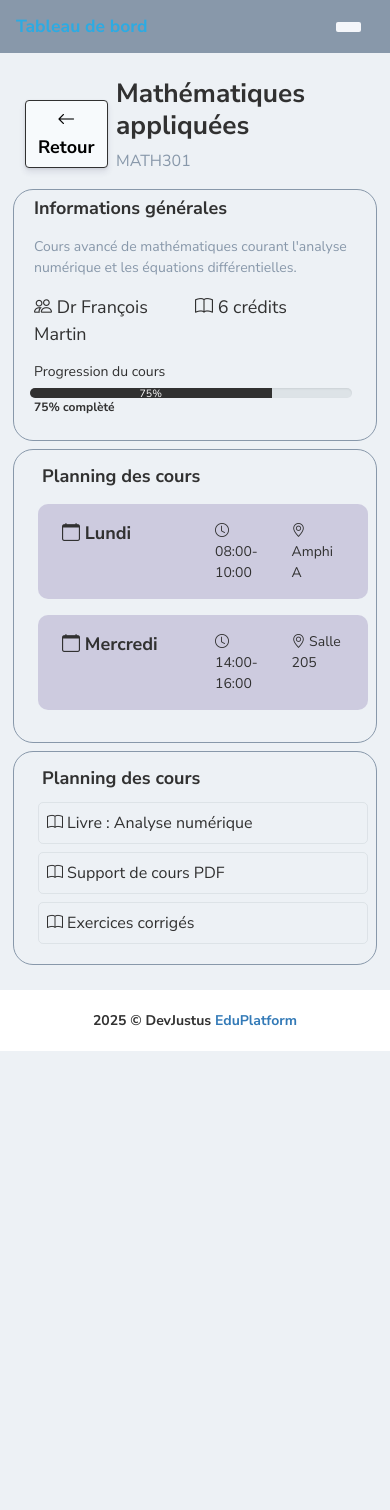
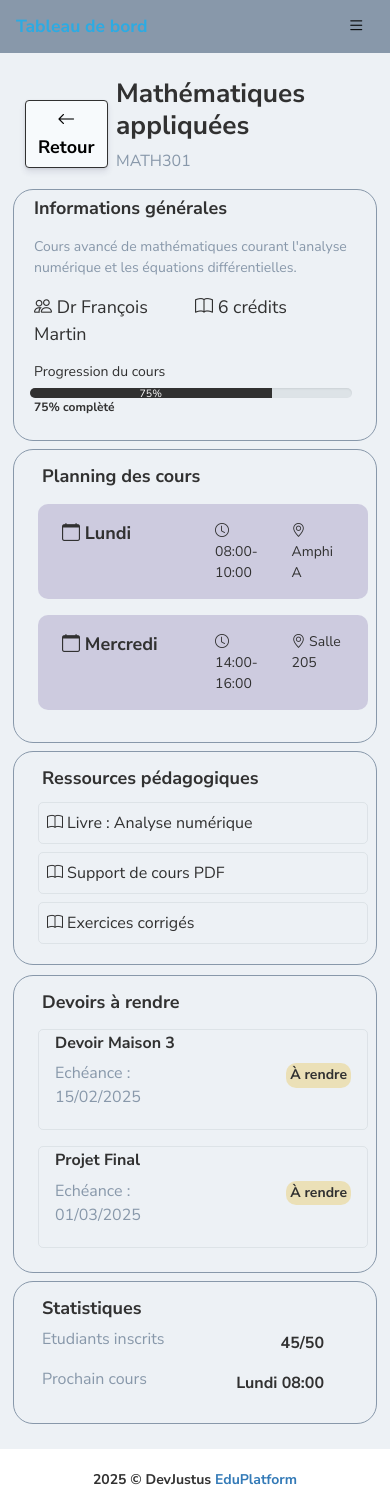
Before and after one commit to justus12s/EduPlatform, a CodeIgniter 4 app: the page made by app/Views/dashboard/details.php in a window 390 px wide. Before the commit the page ends 1051 px from the top, so only its background shows below. Run offline with PHP 8.4 and a stand-in for CodeIgniter, Linux system fonts and the light colour scheme; the template is opened without the code that fills it, so the values that code supplies are empty; some libraries are stand-ins or nearby versions.

Commit message:
fin details et correction notes et hear

```diff
--- a/app/Views/dashboard/authentication_login.php
+++ b/app/Views/dashboard/authentication_login.php
@@ -216,7 +216,7 @@
 
           <button class="navbar-toggler d-block d-md-none" type="button" data-bs-toggle="collapse" data-bs-target="#mainNavbarMobile"
             aria-controls="mainNavbarMobile" aria-expanded="false" aria-label="Toggle navigation">
-            <span class="navbar-toggler-icon"></span>
+            <i class="bi bi-list"></i>
           </button>
 
           <div class="collapse navbar-collapse" id="mainNavbarMobile">
--- a/app/Views/dashboard/authentication_register.php
+++ b/app/Views/dashboard/authentication_register.php
@@ -216,7 +216,7 @@
 
           <button class="navbar-toggler d-block d-md-none" type="button" data-bs-toggle="collapse" data-bs-target="#mainNavbarMobile"
             aria-controls="mainNavbarMobile" aria-expanded="false" aria-label="Toggle navigation">
-            <span class="navbar-toggler-icon"></span>
+            <i class="bi bi-list"></i>
           </button>
 
           <div class="collapse navbar-collapse" id="mainNavbarMobile">
--- a/app/Views/dashboard/blank.php
+++ b/app/Views/dashboard/blank.php
@@ -216,7 +216,7 @@
 
           <button class="navbar-toggler d-block d-md-none" type="button" data-bs-toggle="collapse" data-bs-target="#mainNavbarMobile"
             aria-controls="mainNavbarMobile" aria-expanded="false" aria-label="Toggle navigation">
-            <span class="navbar-toggler-icon"></span>
+            <i class="bi bi-list"></i>
           </button>
 
           <div class="collapse navbar-collapse" id="mainNavbarMobile">
--- a/app/Views/dashboard/details.php
+++ b/app/Views/dashboard/details.php
@@ -80,6 +80,11 @@
             margin-right: 10px;
         }
 
+        .descrip {
+            width: 39%;
+            margin-left: 10px;
+        }
+
         @media (max-width: 1170px) {
             aside.left-sidebar {
                 display: none !important;
@@ -96,6 +101,12 @@
             .descript {
                 width: 100%;
                 margin: 0;
+            }
+
+            .descrip {
+                width: 100%;
+                margin: 0;
+                margin-top: 10px;
             }
         }
     </style>
@@ -173,7 +184,7 @@
 
                     <button class="navbar-toggler d-block d-md-none" type="button" data-bs-toggle="collapse" data-bs-target="#mainNavbarMobile"
                         aria-controls="mainNavbarMobile" aria-expanded="false" aria-label="Toggle navigation">
-                        <span class="navbar-toggler-icon"></span>
+                        <i class="bi bi-list"></i>
                     </button>
 
                     <div class="collapse navbar-collapse" id="mainNavbarMobile">
@@ -266,6 +277,7 @@
                         <p class="text-secondary fs-4">MATH301</p>
                     </div>
                 </div>
+                <div class="row">
                     <div class="col descript">
                         <div class="row border border-secondary p-2" style="border-radius: 20px;">
                             <h1 class="fs-5 fw-bold">Informations générales</h1>
@@ -313,10 +325,53 @@
                             </div>
                         </div>
                         <div class="row border border-secondary mt-2 p-3" style="border-radius: 20px;">
-                        <h1 class="fs-5 fw-bold">Planning des cours</h1>
+                            <h1 class="fs-5 fw-bold">Ressources pédagogiques</h1>
                             <div class="col-12 p-2 mx-2 my-1 border fs-4" style="border-color: rgba(137, 226, 214, 0.4); border-radius: 5px;"><i class="bi bi-book"></i> Livre : Analyse numérique</div>
                             <div class="col-12 p-2 mx-2 my-1 border fs-4" style="border-color: rgba(137, 226, 214, 0.4); border-radius: 5px;"><i class="bi bi-book"></i> Support de cours PDF</div>
                             <div class="col-12 p-2 mx-2 my-1 border fs-4" style="border-color: rgba(137, 226, 214, 0.4); border-radius: 5px;"><i class="bi bi-book"></i> Exercices corrigés</div>
+                        </div>
+                    </div>
+                    <div class="descrip">
+                        <div class="row border border-secondary p-3" style="border-radius: 20px;">
+                            <h1 class="fs-5 fw-bold">Devoirs à rendre</h1>
+                            <div class="row m-2 p-1 border" style="border-color: rgba(137, 226, 214, 0.4); border-radius: 5px;">
+                                <div class="col">
+                                    <h1 class="fs-4 fw-bold">Devoir Maison 3</h1>
+                                    <p class="text-secondary fs-4">Echéance : 15/02/2025</p>
+                                </div>
+                                <div class="col d-flex justify-content-end align-items-center">
+                                    <h1 class="fs-3 fw-bold p-1" style="background-color: rgba(233, 207, 123, 0.5); border-radius: 10px;">À rendre</h1>
+                                </div>
+                            </div>
+                            <div class="row m-2 p-1 border" style="border-color: rgba(137, 226, 214, 0.4); border-radius: 5px;">
+                                <div class="col">
+                                    <h1 class="fs-4 fw-bold">Projet Final</h1>
+                                    <p class="text-secondary fs-4">Echéance : 01/03/2025</p>
+                                </div>
+                                <div class="col d-flex justify-content-end align-items-center">
+                                    <h1 class="fs-3 fw-bold p-1" style="background-color: rgba(233, 207, 123, 0.5);border-radius: 10px;">À rendre</h1>
+                                </div>
+                            </div>
+                        </div>
+                        <div class="row border border-secondary mt-2 p-3" style="border-radius: 20px;">
+                            <h1 class="fs-5 fw-bold">Statistiques</h1>
+                            <div class="row">
+                                <div class="col">
+                                    <p class="text-secondary fs-4">Etudiants inscrits</p>
+                                </div>
+                                <div class="col d-flex justify-content-end align-items-center">
+                                    <h1 class="fs-4 fw-bold">45/50</h1>
+                                </div>
+                            </div>
+                            <div class="row">
+                                <div class="col">
+                                    <p class="text-secondary fs-4">Prochain cours</p>
+                                </div>
+                                <div class="col d-flex justify-content-end align-items-center">
+                                    <h1 class="fs-4 fw-bold">Lundi 08:00</h1>
+                                </div>
+                            </div>
+                        </div>
                     </div>
                 </div>
             </div>
--- a/app/Views/dashboard/index.php
+++ b/app/Views/dashboard/index.php
@@ -221,7 +221,7 @@
 
           <button class="navbar-toggler d-block d-md-none" type="button" data-bs-toggle="collapse" data-bs-target="#mainNavbarMobile"
             aria-controls="mainNavbarMobile" aria-expanded="false" aria-label="Toggle navigation">
-            <span class="navbar-toggler-icon"></span>
+            <i class="bi bi-list"></i>
           </button>
 
           <div class="collapse navbar-collapse" id="mainNavbarMobile">
--- a/app/Views/dashboard/map_google.php
+++ b/app/Views/dashboard/map_google.php
@@ -216,7 +216,7 @@
 
           <button class="navbar-toggler d-block d-md-none" type="button" data-bs-toggle="collapse" data-bs-target="#mainNavbarMobile"
             aria-controls="mainNavbarMobile" aria-expanded="false" aria-label="Toggle navigation">
-            <span class="navbar-toggler-icon"></span>
+            <i class="bi bi-list"></i>
           </button>
 
           <div class="collapse navbar-collapse" id="mainNavbarMobile">
--- a/app/Views/dashboard/profile.php
+++ b/app/Views/dashboard/profile.php
@@ -216,7 +216,7 @@
 
           <button class="navbar-toggler d-block d-md-none" type="button" data-bs-toggle="collapse" data-bs-target="#mainNavbarMobile"
             aria-controls="mainNavbarMobile" aria-expanded="false" aria-label="Toggle navigation">
-            <span class="navbar-toggler-icon"></span>
+            <i class="bi bi-list"></i>
           </button>
 
           <div class="collapse navbar-collapse" id="mainNavbarMobile">
```
Also changed, not shown: app/Views/dashboard/cours.php (+4 -4 lines), app/Views/dashboard/notes.php (+31 -6 lines), 1 other file. Lines whose indentation alone changed are shown as unchanged.
